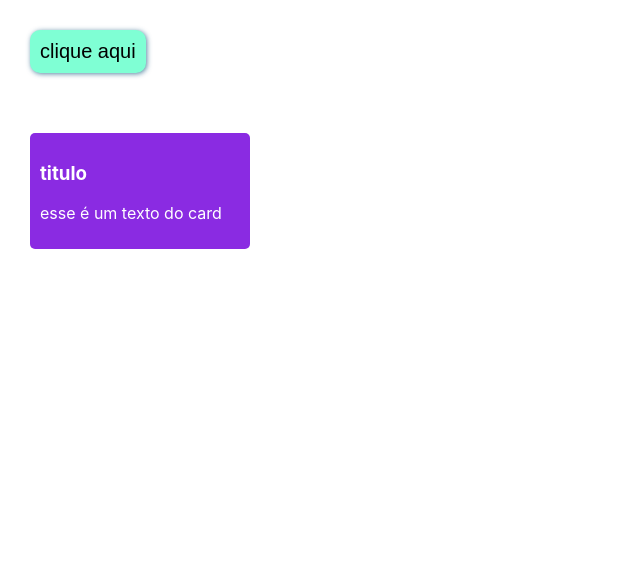
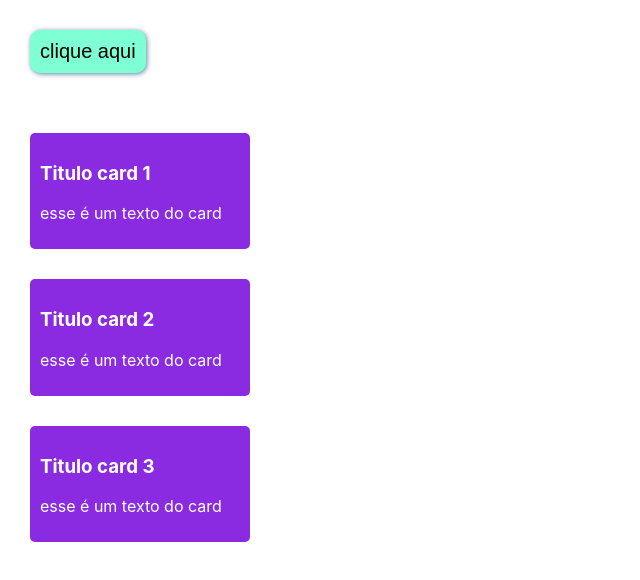
Before and after one commit to mariana549/curso-dev-quest, a React (Create React App) app in the folder react/05-creaat-react-app/primeiro-app/: page / in a window 1280 px wide. Shown: the top 580 px of the page, without its empty margins (0-640 px from the left). Built offline with nearby package versions, Linux system fonts and the light colour scheme.

Commit message:
atualização

```diff
--- a/react/05-creaat-react-app/primeiro-app/src/App.js
+++ b/react/05-creaat-react-app/primeiro-app/src/App.js
@@ -6,8 +6,10 @@ import Card from './components/card/card.js';
 function App() {
   return (
     <>
-      <Button />
-      <Card />
+      <Button  />
+      <Card title="Titulo card 1"/>
+      <Card title="Titulo card 2"/>
+      <Card title="Titulo card 3"/>
     </>
   );
 }
--- a/react/05-creaat-react-app/primeiro-app/src/components/card/card.js
+++ b/react/05-creaat-react-app/primeiro-app/src/components/card/card.js
@@ -1,15 +1,24 @@
 import React from 'react'
 import "./card.css"
 
-class Card extends React.Component {
-   render() {
-      return (
-         <div className='card'>
-            <h3>titulo</h3>
-            <p>esse é um texto do card</p>
-         </div>
-      )
-   }
+const Card = ({title}) => {
+   return (
+      <div className='card'>
+         <h3>{title}</h3>
+         <p>esse é um texto do card</p>
+      </div>
+   )
 }
 
+// class Card extends React.Component {
+//    render() {
+//       return (
+//          <div className='card'>
+//             <h3>{this.props.title}</h3>
+//             <p>esse é um texto do card</p>
+//          </div>
+//       )
+//    }
+// }
+
 export default Card
```
